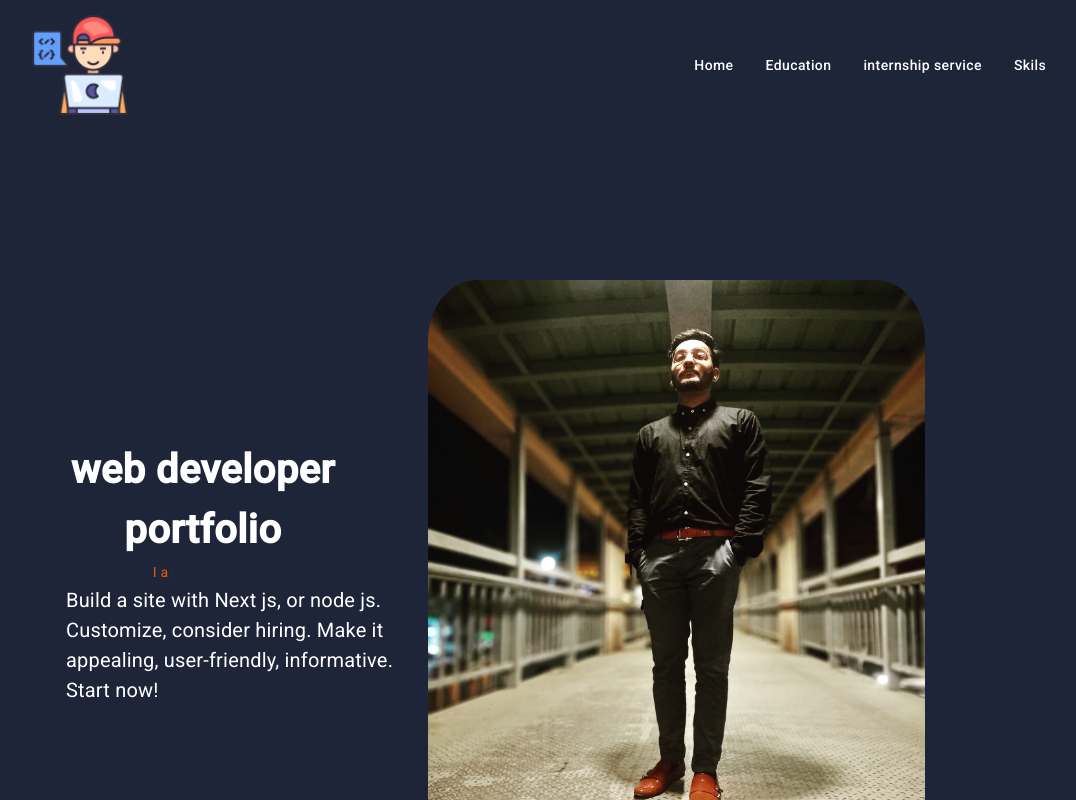
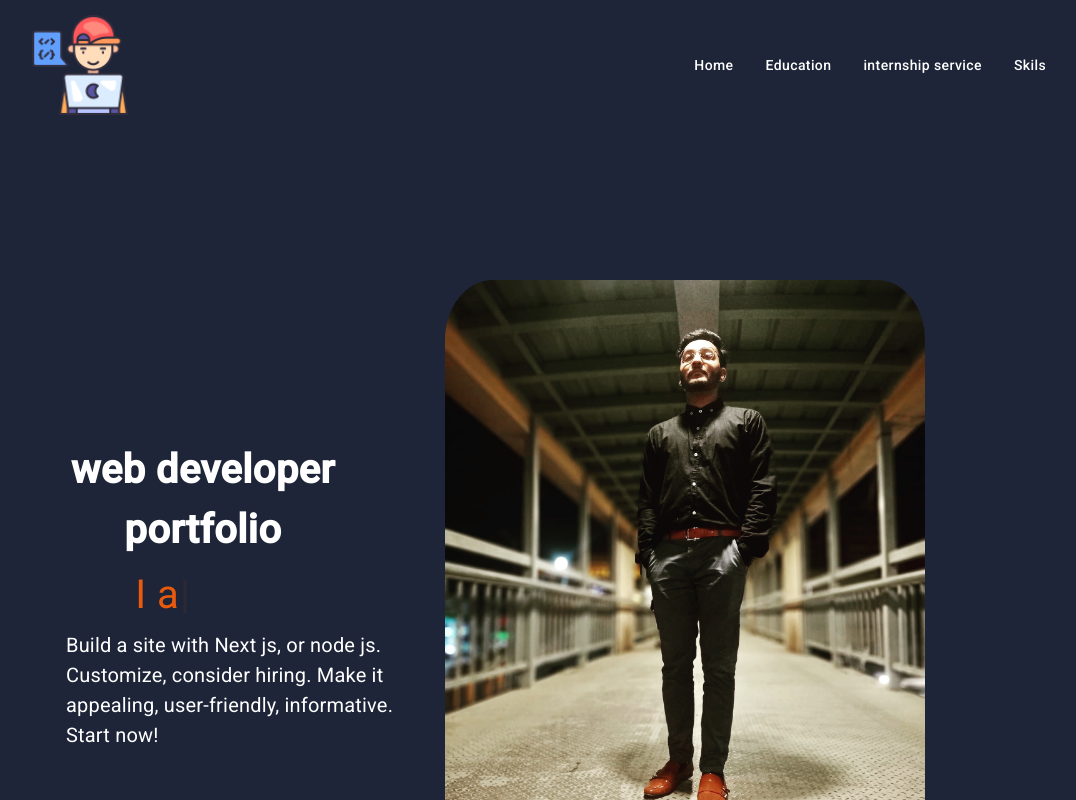
Before and after one commit to professor2203/Abdullah_shah_portfolio, a Next.js app: page / in a window 1280 px wide. Shown: the top 800 px of the page, without its empty margins (94-1170 px from the left). Built offline with nearby package versions, Linux system fonts and the light colour scheme; a web font is replaced by a local one.

Commit message:
first commits

```diff
--- a/src/components/Header.jsx
+++ b/src/components/Header.jsx
@@ -15,7 +15,7 @@ const Header = () => {
         web developer portfolio
         </Typography>
         <Typography variant="subtitle1" align="center"
-       sx={{fontWeight:200 ,color:"#E95A0C" ,fontSize:{xs:"5vh",sm:"5vh",md:"3vh",lg:"",xl:"5vh"}} }
+       sx={{fontWeight:200 ,color:"#E95A0C" ,fontSize:{xs:"5vh",sm:"5vh",md:"5vh",lg:"5vh",xl:"5vh"}} }
         >
           <Typewriter
             paddingLeft="vh"
@@ -32,7 +32,7 @@ Build a site with Next js, or node js. Customize, consider hiring. Make it appea
 </Typography>
       </Grid>
       <Grid item xs={6}>
-        <Box sx={{display:"flex",shapeOutside:"border-box",justifyContent:"end"}}>
+        <Box sx={{display:"flex",shapeOutside:"border-box",justifyContent:"end",paddingLeft:"10vh"}}>
          <img src="Abdullah.jpg" alt="" height='600vh' width="500vh" style={{borderRadius:"10%"}}/>
         </Box>
       </Grid>
```
